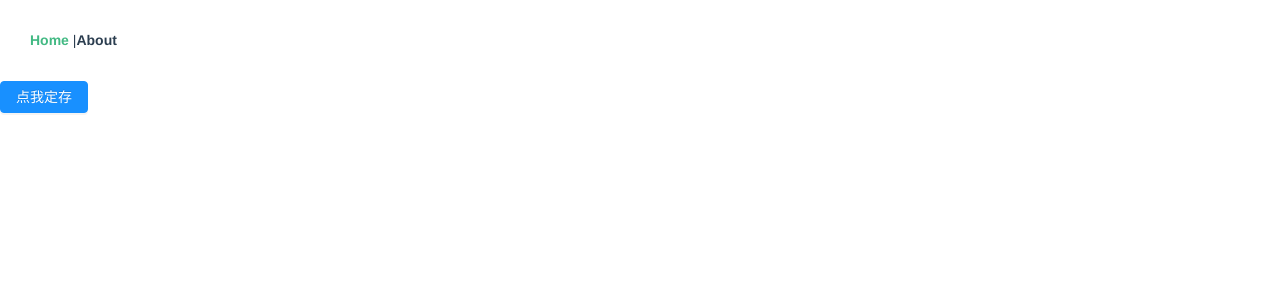
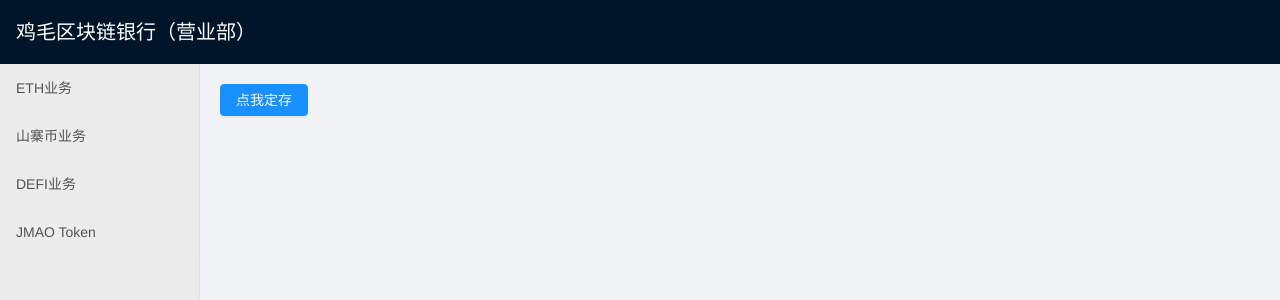
Before and after one commit to wrule/time-deposit-ui, a Vue app: page / in a window 1280 px wide. Shown: the top 300 px of the page. Built offline with nearby package versions, Linux system fonts and the light colour scheme.

Commit message:
初步规划路由

```diff
--- a/src/app.module.scss
+++ b/src/app.module.scss
@@ -2,15 +2,22 @@
   font-family: Avenir, Helvetica, Arial, sans-serif;
   -webkit-font-smoothing: antialiased;
   -moz-osx-font-smoothing: grayscale;
-  color: #2c3e50;
-  .nav {
-    padding: 30px;
-    a {
-      font-weight: bold;
-      color: #2c3e50;
-      &:global(.router-link-exact-active) {
-        color: #42b983;
-      }
+  height: 100%;
+  .header {
+    padding: 0px 16px;
+    .name {
+      color: white;
+      font-size: 20px;
     }
   }
+  .sider {
+    background-color: #ececec;
+    border-right: solid 1px #e0e0e0;
+    .menu {
+      background: unset;
+    }
+  }
+  .content {
+    padding: 20px;
+  }
 }
--- a/src/app.tsx
+++ b/src/app.tsx
@@ -6,13 +6,24 @@ import style from './app.module.scss';
 export default class App extends Vue {
   public render(): VNode {
     return (
-      <div class={style.app}>
-        <div class={style.nav}>
-          <router-link to="/">Home</router-link> |
-          <router-link to="/about">About</router-link>
-        </div>
-        <router-view/>
-      </div>
+      <a-layout class={style.app}>
+        <a-layout-header class={style.header}>
+          <span class={style.name}>鸡毛区块链银行（营业部）</span>
+        </a-layout-header>
+        <a-layout>
+          <a-layout-sider class={style.sider}>
+            <a-menu class={style.menu}>
+              <a-menu-item>ETH业务</a-menu-item>
+              <a-menu-item>山寨币业务</a-menu-item>
+              <a-menu-item>DEFI业务</a-menu-item>
+              <a-menu-item>JMAO Token</a-menu-item>
+            </a-menu>
+          </a-layout-sider>
+          <a-layout-content class={style.content}>
+            <router-view />
+          </a-layout-content>
+        </a-layout>
+      </a-layout>
     );
   }
 }
```
